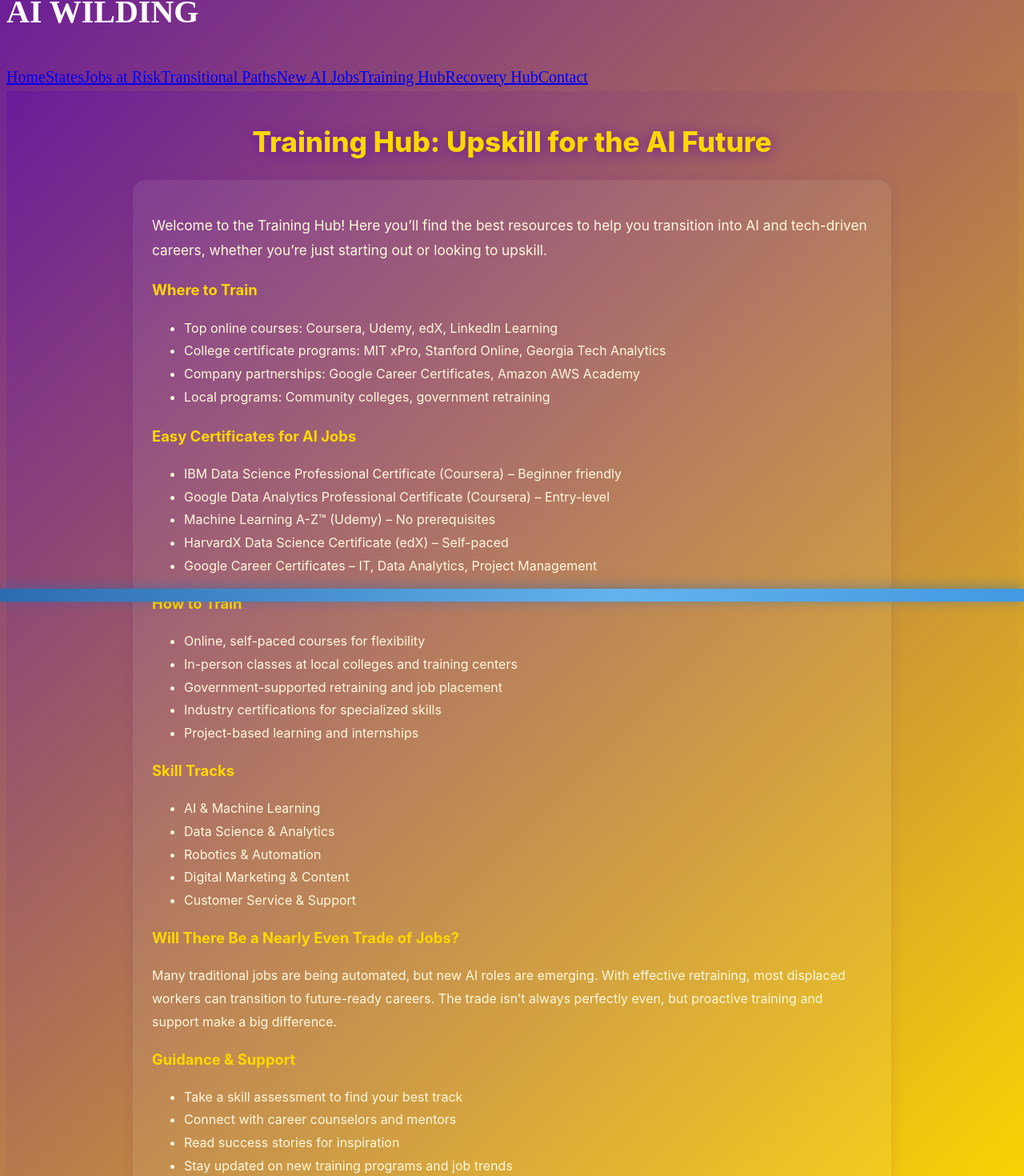
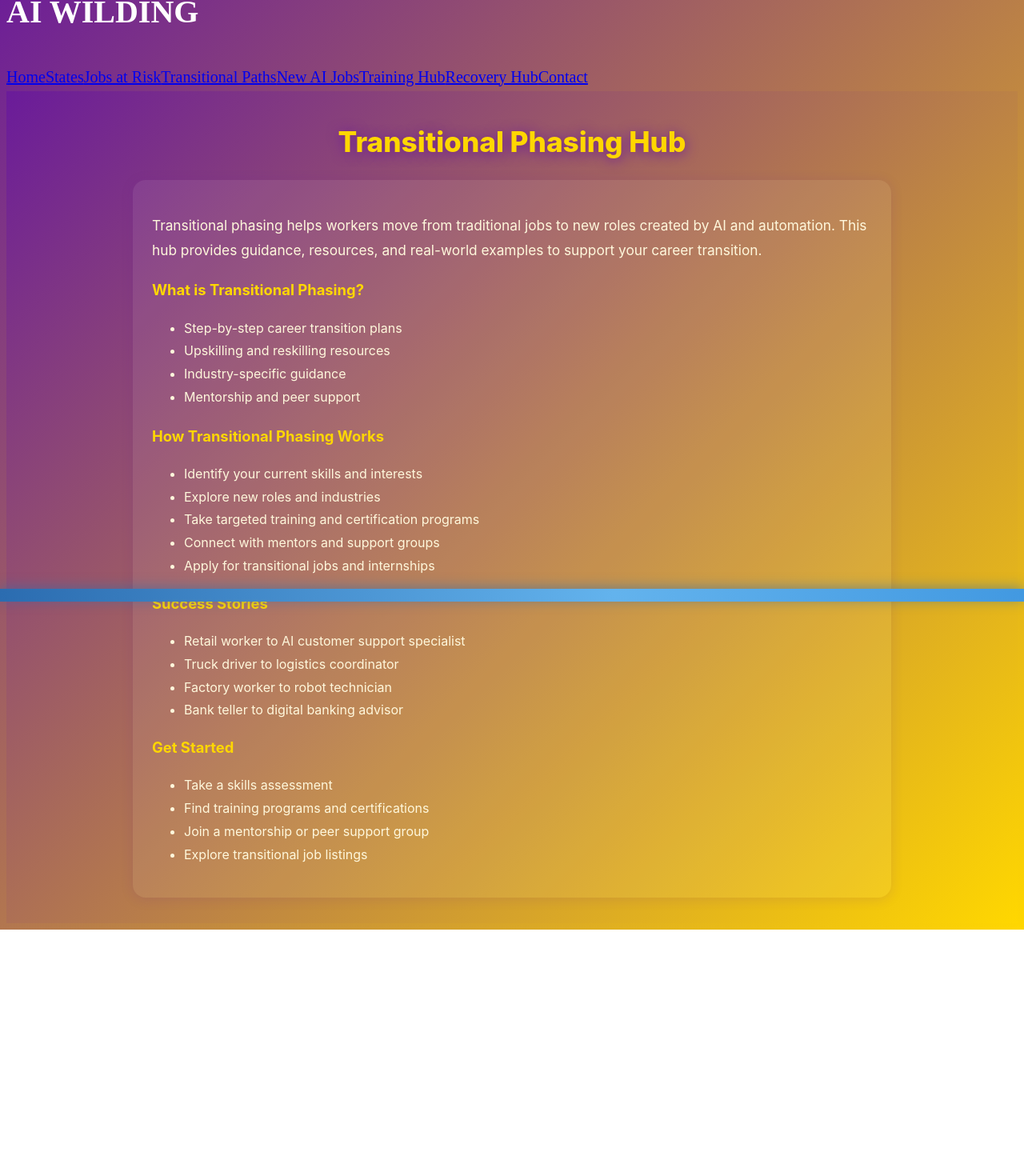
Before and after one commit to Shellzonit/auralis-sanctuary-, a Next.js app: page /training-hub in a window 1280 px wide. Shown: the part 48-1518 px from the top of the page at 80% size. After the commit the page ends 1210 px from the top, so only its background shows below. Built offline with nearby package versions, Linux system fonts and the light colour scheme.

Commit message:
Replace Training Hub page with Transitional Phasing Hub info

```diff
--- a/app/training-hub/page.jsx
+++ b/app/training-hub/page.jsx
@@ -24,7 +24,7 @@ export default function Page() {
 					textShadow: "0 2px 16px #6a1b9a",
 				}}
 			>
-				Training Hub: Upskill for the AI Future
+				Transitional Phasing Hub
 			</h1>
 			<section
 				style={{
@@ -43,9 +43,9 @@ export default function Page() {
 						marginBottom: 18,
 					}}
 				>
-					Welcome to the Training Hub! Here you’ll find the best resources to
-					help you transition into AI and tech-driven careers, whether you’re
-					just starting out or looking to upskill.
+					Transitional phasing helps workers move from traditional jobs to new
+					roles created by AI and automation. This hub provides guidance,
+					resources, and real-world examples to support your career transition.
 				</p>
 				<h2
 					style={{
@@ -54,7 +54,7 @@ export default function Page() {
 						marginBottom: 8,
 					}}
 				>
-					Where to Train
+					What is Transitional Phasing?
 				</h2>
 				<ul
 					style={{
@@ -63,15 +63,10 @@ export default function Page() {
 						marginBottom: 18,
 					}}
 				>
-					<li>Top online courses: Coursera, Udemy, edX, LinkedIn Learning</li>
-					<li>
-						College certificate programs: MIT xPro, Stanford Online, Georgia Tech
-						Analytics
-					</li>
-					<li>
-						Company partnerships: Google Career Certificates, Amazon AWS Academy
-					</li>
-					<li>Local programs: Community colleges, government retraining</li>
+					<li>Step-by-step career transition plans</li>
+					<li>Upskilling and reskilling resources</li>
+					<li>Industry-specific guidance</li>
+					<li>Mentorship and peer support</li>
 				</ul>
 				<h2
 					style={{
@@ -80,7 +75,7 @@ export default function Page() {
 						marginBottom: 8,
 					}}
 				>
-					Easy Certificates for AI Jobs
+					How Transitional Phasing Works
 				</h2>
 				<ul
 					style={{
@@ -88,19 +83,11 @@ export default function Page() {
 						fontSize: "1rem",
 					}}
 				>
-					<li>
-						IBM Data Science Professional Certificate (Coursera) – Beginner
-						friendly
-					</li>
-					<li>
-						Google Data Analytics Professional Certificate (Coursera) –
-						Entry-level
-					</li>
-					<li>Machine Learning A-Z™ (Udemy) – No prerequisites</li>
-					<li>HarvardX Data Science Certificate (edX) – Self-paced</li>
-					<li>
-						Google Career Certificates – IT, Data Analytics, Project Management
-					</li>
+					<li>Identify your current skills and interests</li>
+					<li>Explore new roles and industries</li>
+					<li>Take targeted training and certification programs</li>
+					<li>Connect with mentors and support groups</li>
+					<li>Apply for transitional jobs and internships</li>
 				</ul>
 				<h2
 					style={{
@@ -109,7 +96,7 @@ export default function Page() {
 						marginBottom: 8,
 					}}
 				>
-					How to Train
+					Success Stories
 				</h2>
 				<ul
 					style={{
@@ -117,11 +104,10 @@ export default function Page() {
 						fontSize: "1rem",
 					}}
 				>
-					<li>Online, self-paced courses for flexibility</li>
-					<li>In-person classes at local colleges and training centers</li>
-					<li>Government-supported retraining and job placement</li>
-					<li>Industry certifications for specialized skills</li>
-					<li>Project-based learning and internships</li>
+					<li>Retail worker to AI customer support specialist</li>
+					<li>Truck driver to logistics coordinator</li>
+					<li>Factory worker to robot technician</li>
+					<li>Bank teller to digital banking advisor</li>
 				</ul>
 				<h2
 					style={{
@@ -130,7 +116,7 @@ export default function Page() {
 						marginBottom: 8,
 					}}
 				>
-					Skill Tracks
+					Get Started
 				</h2>
 				<ul
 					style={{
@@ -138,51 +124,10 @@ export default function Page() {
 						fontSize: "1rem",
 					}}
 				>
-					<li>AI & Machine Learning</li>
-					<li>Data Science & Analytics</li>
-					<li>Robotics & Automation</li>
-					<li>Digital Marketing & Content</li>
-					<li>Customer Service & Support</li>
-				</ul>
-				<h2
-					style={{
-						color: "#ffd700",
-						fontSize: "1.15rem",
-						marginBottom: 8,
-					}}
-				>
-					Will There Be a Nearly Even Trade of Jobs?
-				</h2>
-				<p
-					style={{
-						color: "#fff8dc",
-						fontSize: "1rem",
-					}}
-				>
-					Many traditional jobs are being automated, but new AI roles are
-					emerging. With effective retraining, most displaced workers can
-					transition to future-ready careers. The trade isn’t always perfectly
-					even, but proactive training and support make a big difference.
-				</p>
-				<h2
-					style={{
-						color: "#ffd700",
-						fontSize: "1.15rem",
-						marginBottom: 8,
-					}}
-				>
-					Guidance & Support
-				</h2>
-				<ul
-					style={{
-						color: "#fff8dc",
-						fontSize: "1rem",
-					}}
-				>
-					<li>Take a skill assessment to find your best track</li>
-					<li>Connect with career counselors and mentors</li>
-					<li>Read success stories for inspiration</li>
-					<li>Stay updated on new training programs and job trends</li>
+					<li>Take a skills assessment</li>
+					<li>Find training programs and certifications</li>
+					<li>Join a mentorship or peer support group</li>
+					<li>Explore transitional job listings</li>
 				</ul>
 			</section>
 		</main>
```
